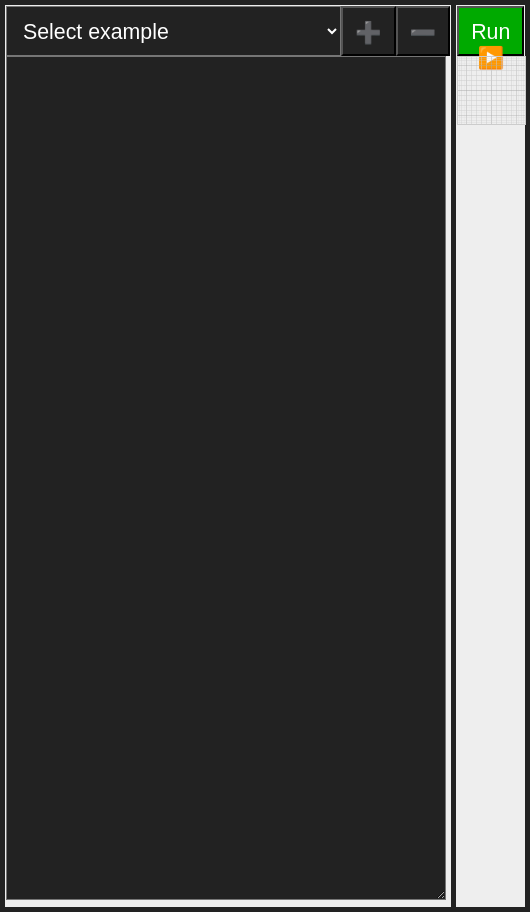
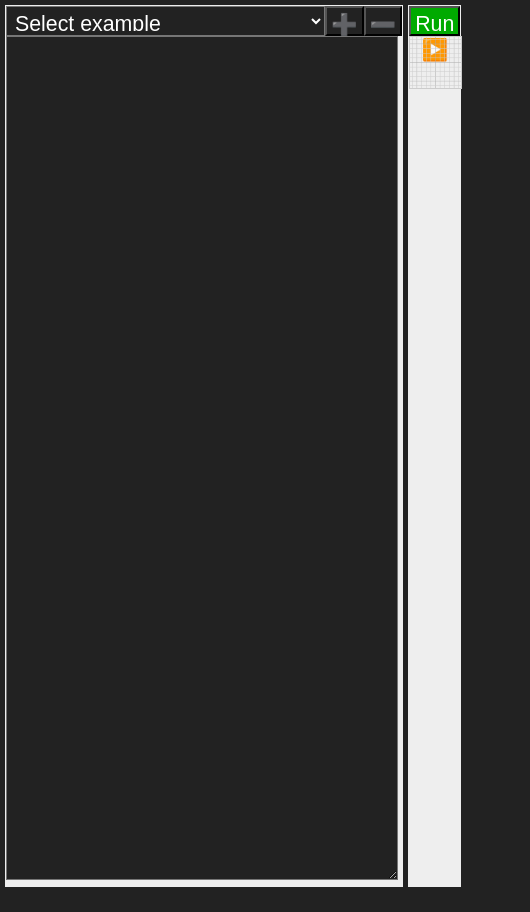
Before and after one commit to fraigo/code-practice, a plain HTML site: page index.html in a window 390 px wide. Shown: the whole page, 530 px wide, since content can reach past the window. Drawn offline with Linux system fonts and the light colour scheme.

Commit message:
Update main.css

```diff
--- a/main.css
+++ b/main.css
@@ -72,3 +72,11 @@ canvas{
     border: 1px solid #ccc;
     width:100%;
 }
+
+
+@media (max-width: 480px){
+  button, select{
+    padding:4px;
+    height: 30px;
+  }
+}
```
